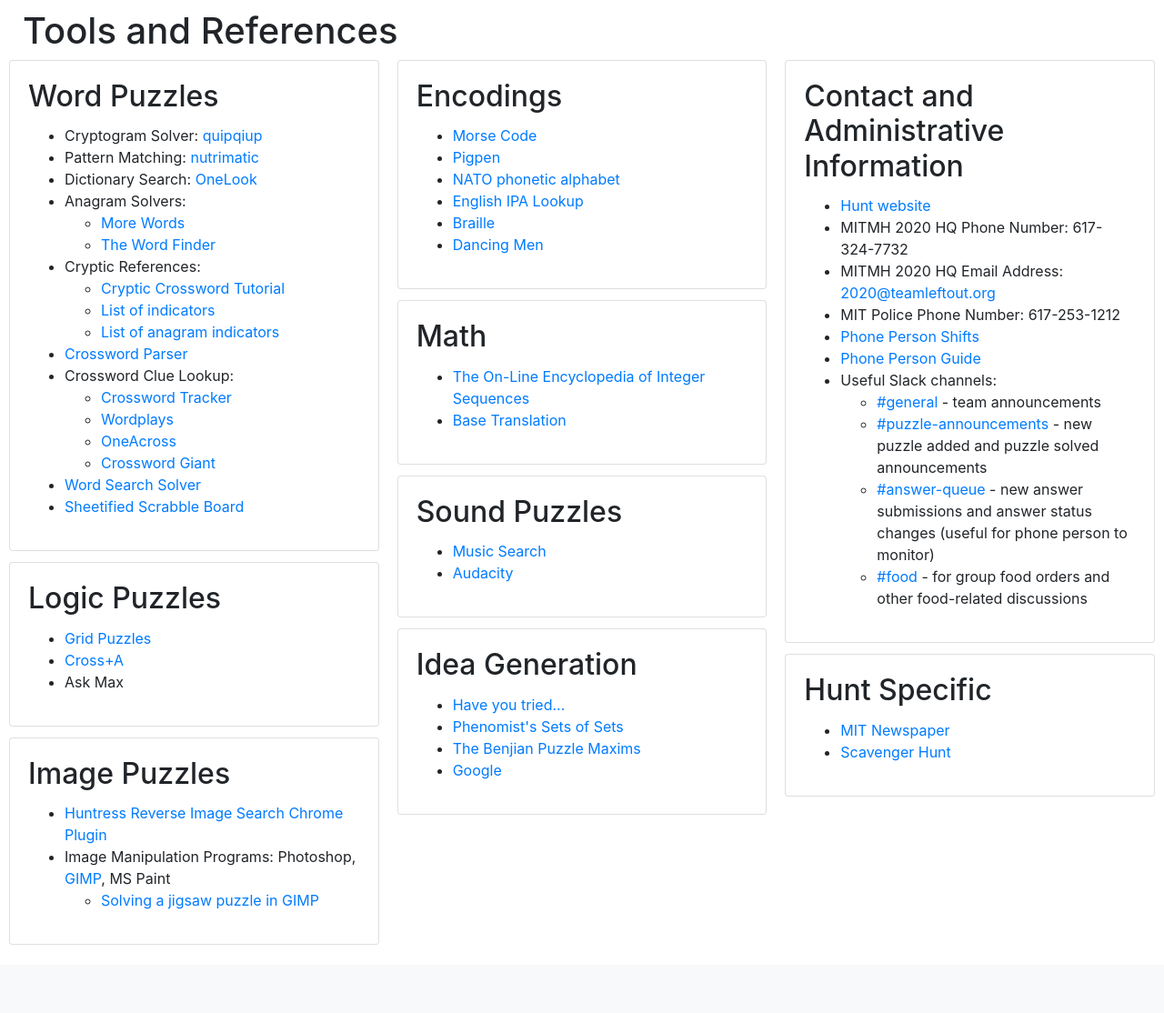
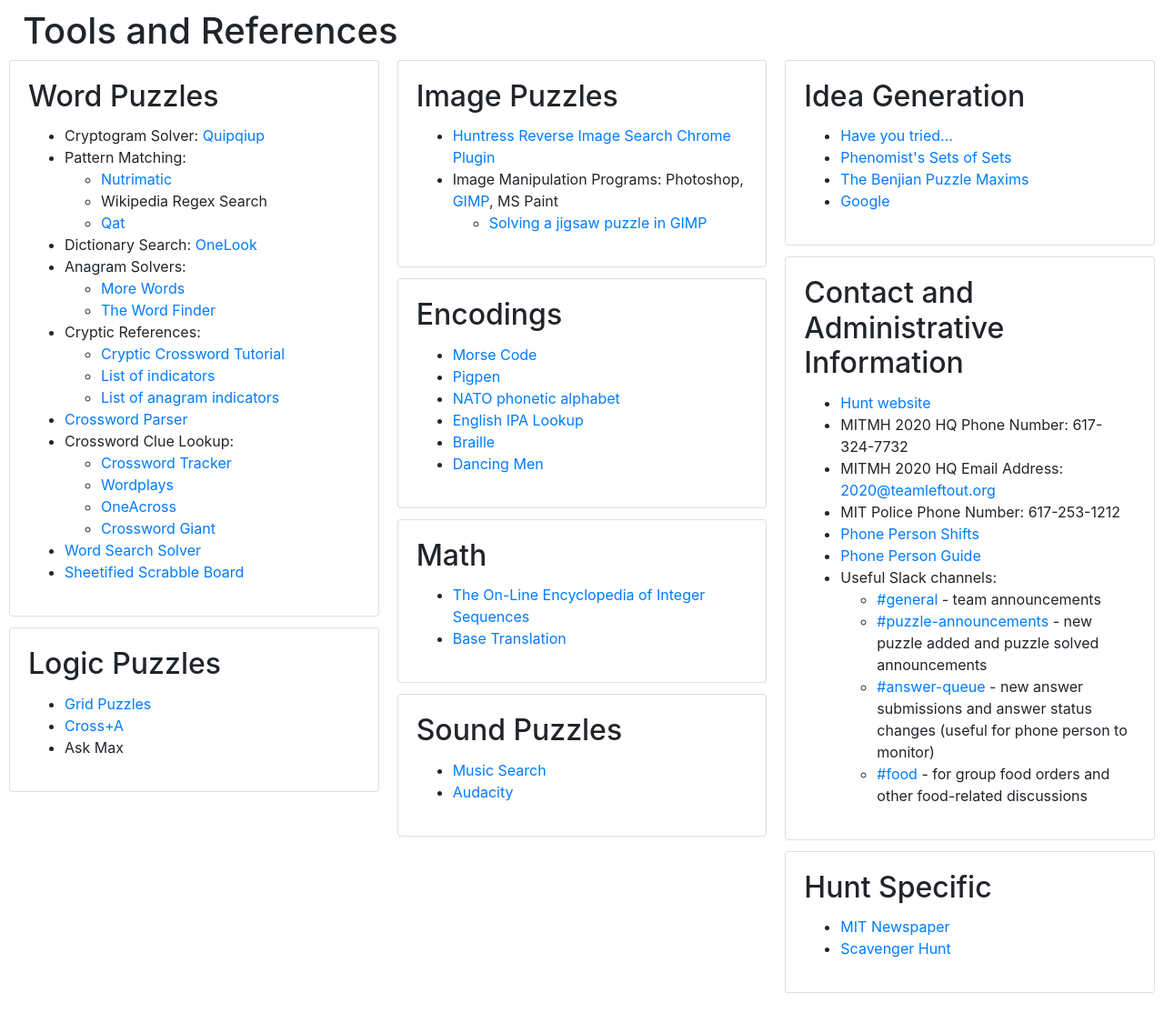
Before and after one commit to cardinalitypuzzles/cardboard, a Django app: page /hunts/tools in a window 1280 px wide. Shown: the part 56-1170 px from the top of the page at 91% size. Before the commit the page ends 1095 px from the top, so only its background shows below. Run offline with Django 3.2, Linux system fonts and the light colour scheme; the visitor is signed in with stand-in values (Sample User, id 1); parts of the project's set-up code (start-up, migrations or seed data) failed here and were passed over; some libraries are stand-ins or nearby versions.

Commit message:
added tools, puzzles open in new tabs

```diff
--- a/answers/templates/queue.html
+++ b/answers/templates/queue.html
@@ -128,7 +128,7 @@ $(document).ready(function() {
             {
                 'targets': puzzle_name,
                 'render': function(data, type, row, meta) {
-                    let result = '<a href="' + row[puzzle_url] + '">' + row[puzzle_name] + '</a>';
+                    let result = '<a href="' + row[puzzle_url] + '" target="_blank">' + row[puzzle_name] + '</a>';
                     if (row[puzzle_is_meta]) {
                         result += ' <span class="badge badge-dark badge-meta">META</span>';
                     }
--- a/hunts/templates/tools.html
+++ b/hunts/templates/tools.html
@@ -12,8 +12,14 @@
                 <div class="card-title"><h2>Word Puzzles</h2></div>
                 <div class="card-text">
                     <ul>
-                        <li>Cryptogram Solver: <a href="https://quipqiup.com/">quipqiup</a></li>
-                        <li>Pattern Matching: <a href="https://nutrimatic.org/">nutrimatic</a></li>
+                        <li>Cryptogram Solver: <a href="https://quipqiup.com/">Quipqiup</a></li>
+                        <li>Pattern Matching:
+                            <ul>
+                                <li><a href="https://nutrimatic.org/">Nutrimatic</a></li>
+                                <li><a href="https://www.crosswordnexus.com/wiki/"></a>Wikipedia Regex Search</li>
+                                <li><a href="https://www.quinapalus.com/cgi-bin/qat/">Qat</a></li>
+                            </ul>
+                        </li>
                         <li>Dictionary Search: <a href="https://www.onelook.com/">OneLook</a></li>
                         <li>Anagram Solvers:
                             <ul>
```
